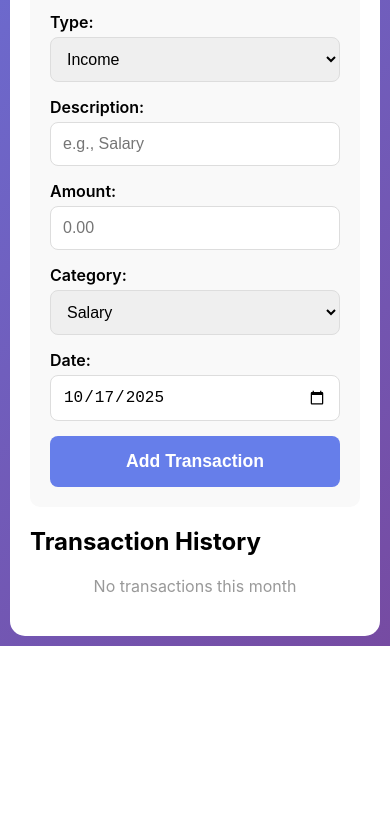
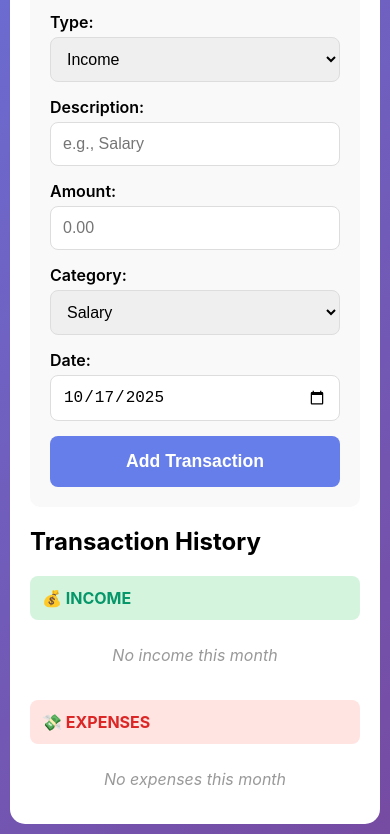
Before and after one commit to popikes7/Fasouli-App, a plain HTML site: page index.html in a window 390 px wide. Shown: the part 728-1562 px from the top of the page. Before the commit the page ends 1374 px from the top, so only its background shows below. Drawn offline with Linux system fonts and the light colour scheme.

Commit message:
Update index.html

```diff
--- a/index.html
+++ b/index.html
@@ -5,10 +5,8 @@
     <meta name="apple-mobile-web-app-capable" content="yes">
     <meta name="apple-mobile-web-app-status-bar-style" content="black-translucent">
     <meta name="apple-mobile-web-app-title" content="Fasouli">
-
     <meta charset="UTF-8">
     <meta name="viewport" content="width=device-width, initial-scale=1.0">
-    <meta name="apple-mobile-web-app-capable" content="yes">
     <title>Fasouli</title>
     <style>
         * { margin: 0; padding: 0; box-sizing: border-box; }
@@ -97,6 +95,22 @@
         .transactions {
             margin-top: 20px;
         }
+        .section-title {
+            background: #f0f0f0;
+            padding: 12px;
+            border-radius: 8px;
+            margin: 20px 0 10px 0;
+            font-weight: bold;
+            color: #333;
+        }
+        .section-title.income-section {
+            background: #d4f4dd;
+            color: #059669;
+        }
+        .section-title.expense-section {
+            background: #ffe4e1;
+            color: #dc2626;
+        }
         .transaction {
             background: white;
             padding: 15px;
@@ -119,6 +133,12 @@
             padding: 8px 15px;
             border-radius: 5px;
             margin-top: 10px;
+        }
+        .empty-msg {
+            text-align: center;
+            color: #999;
+            padding: 15px;
+            font-style: italic;
         }
     </style>
 </head>
@@ -192,8 +212,13 @@
         </div>
 
         <div class="transactions">
-            <h2>Transaction History</h2>
-            <div id="list"></div>
+            <h2 style="margin-bottom: 10px;">Transaction History</h2>
+
+            <div class="section-title income-section">💰 INCOME</div>
+            <div id="incomeList"></div>
+
+            <div class="section-title expense-section">💸 EXPENSES</div>
+            <div id="expenseList"></div>
         </div>
     </div>
 
@@ -322,48 +347,79 @@
                 }
             }
 
+            // Separate income and expenses
+            var incomeData = [];
+            var expenseData = [];
             var income = 0;
             var expenses = 0;
 
             for (var i = 0; i < monthData.length; i++) {
                 if (monthData[i].type === 'income') {
+                    incomeData.push(monthData[i]);
                     income += monthData[i].amount;
                 } else {
+                    expenseData.push(monthData[i]);
                     expenses += monthData[i].amount;
                 }
             }
 
+            // Update summary
             document.getElementById('totalIncome').textContent = '€' + income.toFixed(2);
             document.getElementById('totalExpenses').textContent = '€' + expenses.toFixed(2);
             document.getElementById('profitLoss').textContent = '€' + (income - expenses).toFixed(2);
 
-            var list = document.getElementById('list');
-            list.innerHTML = '';
+            // Display income list
+            var incomeList = document.getElementById('incomeList');
+            incomeList.innerHTML = '';
 
-            if (monthData.length === 0) {
-                list.innerHTML = '<p style="text-align:center;color:#999;padding:20px;">No transactions this month</p>';
-                return;
-            }
-
-            monthData.sort(function(a, b) {
+            if (incomeData.length === 0) {
+                incomeList.innerHTML = '<p class="empty-msg">No income this month</p>';
+            } else {
+                incomeData.sort(function(a, b) {
                     return new Date(b.date) - new Date(a.date);
                 });
 
-            for (var i = 0; i < monthData.length; i++) {
-                var item = monthData[i];
+                for (var i = 0; i < incomeData.length; i++) {
+                    var item = incomeData[i];
                     var div = document.createElement('div');
-                div.className = 'transaction ' + item.type;
-
-                var sign = item.type === 'income' ? '+' : '-';
+                    div.className = 'transaction income';
                     var dateStr = new Date(item.date).toLocaleDateString();
 
                     div.innerHTML =
                         '<h4>' + item.description + '</h4>' +
                         '<div class="details">' + item.category + ' • ' + dateStr + '</div>' +
-                    '<div class="amount ' + item.type + '">' + sign + '€' + item.amount.toFixed(2) + '</div>' +
+                        '<div class="amount income">+€' + item.amount.toFixed(2) + '</div>' +
                         '<button class="btn-delete" onclick="deleteItem(' + item.id + ')">Delete</button>';
 
-                list.appendChild(div);
+                    incomeList.appendChild(div);
+                }
+            }
+
+            // Display expense list
+            var expenseList = document.getElementById('expenseList');
+            expenseList.innerHTML = '';
+
+            if (expenseData.length === 0) {
+                expenseList.innerHTML = '<p class="empty-msg">No expenses this month</p>';
+            } else {
+                expenseData.sort(function(a, b) {
+                    return new Date(b.date) - new Date(a.date);
+                });
+
+                for (var i = 0; i < expenseData.length; i++) {
+                    var item = expenseData[i];
+                    var div = document.createElement('div');
+                    div.className = 'transaction expense';
+                    var dateStr = new Date(item.date).toLocaleDateString();
+
+                    div.innerHTML =
+                        '<h4>' + item.description + '</h4>' +
+                        '<div class="details">' + item.category + ' • ' + dateStr + '</div>' +
+                        '<div class="amount expense">-€' + item.amount.toFixed(2) + '</div>' +
+                        '<button class="btn-delete" onclick="deleteItem(' + item.id + ')">Delete</button>';
+
+                    expenseList.appendChild(div);
+                }
             }
         }
 
```
Lines whose indentation alone changed are shown as unchanged.
